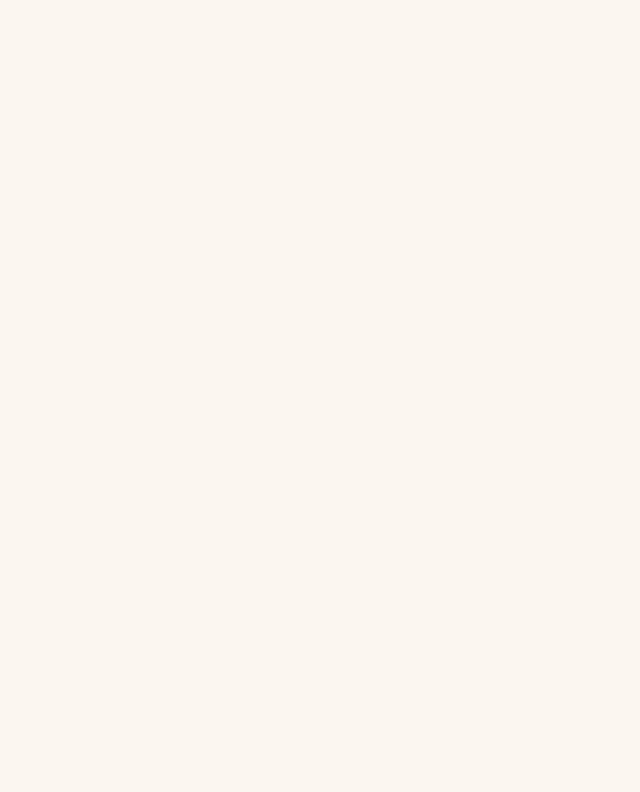
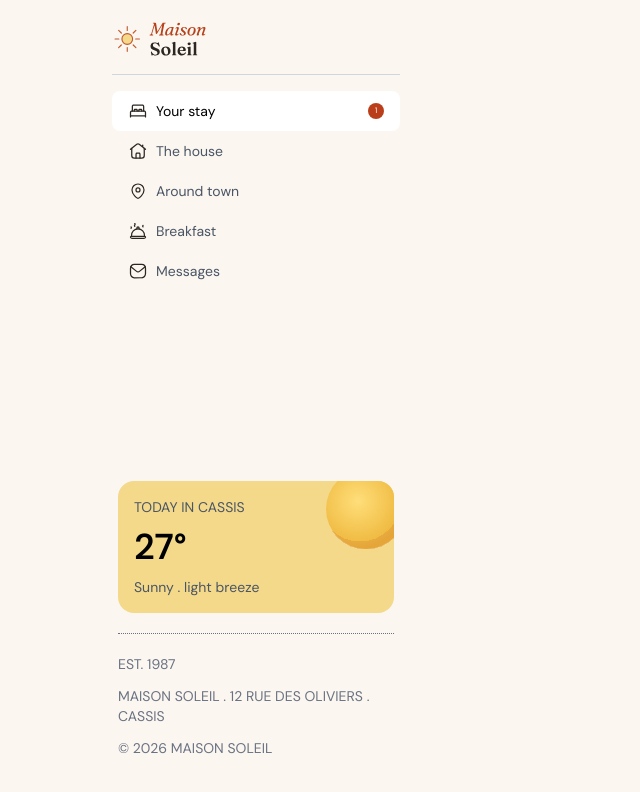
Before and after one commit to FrancoRaymond/hotel-booking-confirmation-page, a React (Vite) app: page / in a window 1280 px wide. Shown: the top 792 px of the page, without its empty margins (0-640 px from the left). Built offline with nearby package versions, Linux system fonts and the light colour scheme; a web font is replaced by a local one.

Commit message:
added sidebar

```diff
--- a/src/App.jsx
+++ b/src/App.jsx
@@ -1,10 +1,14 @@
 import React from 'react'
 import MobileNavbar from './components/MobileNavbar.jsx'
+import Sidebar from './components/Sidebar.jsx'
 
 const App = () => {
   return (
     <div>
       <MobileNavbar />
+      <div className='hidden md:flex'>
+        <Sidebar />
+      </div>
     </div>
   )
 }
--- /dev/null
+++ b/src/components/Sidebar.jsx
@@ -0,0 +1,56 @@
+import React from 'react'
+import logo from '../assets/images/logo.svg'
+import yourstay from '../assets/images/icon-bed.svg'
+import house from '../assets/images/icon-house.svg'
+import pin from '../assets/images/icon-pin.svg'
+import breakfast from '../assets/images/icon-breakfast-outline.svg'
+import messages from '../assets/images/icon-mail.svg'
+import NavFooter from './NavFooter'
+
+const Sidebar = () => {
+  return (
+    <div className='hidden md:flex flex-col justify-between h-screen w-80 py-5 px-4'>
+        <img src={logo} alt="maison soleil logo" className='w-24' />
+        <nav className='border-t py-4 border-gray-300 flex flex-col h-screen mt-4'>
+            <ul>
+                <li>
+                    <a href="" className='flex bg-white items-center justify-between gap-2 text-sm py-2.5 px-4 rounded-lg'>
+                        <div className='flex items-center gap-2'>
+                            <img src={yourstay} alt="" />
+                            <p >Your stay</p>
+                        </div>
+                        <p className='text-[8px] p-0.5 size-4 flex items-center justify-center rounded-full bg-[#ba3e19] text-white'>1</p>
+                    </a>
+                </li>
+                <li>
+                    <a href="" className='flex items-center gap-2 text-sm py-2.5 px-4 rounded-sm'>
+                        <img src={house} alt="" />
+                        <p className='text-gray-600'>The house</p>
+                    </a>
+                </li>
+                <li>
+                    <a href="" className='flex items-center gap-2 text-sm py-2.5 px-4 rounded-sm'>
+                        <img src={pin} alt="" />
+                        <p className='text-gray-600'>Around town</p>
+                    </a>
+                </li>
+                <li>
+                    <a href="" className='flex items-center gap-2 text-sm py-2.5 px-4 rounded-sm'>
+                        <img src={breakfast} alt="" />
+                        <p className='text-gray-600'>Breakfast</p>
+                    </a>
+                </li>
+                <li>
+                    <a href="" className='flex items-center gap-2 text-sm py-2.5 px-4 rounded-sm'>
+                        <img src={messages} alt="" />
+                        <p className='text-gray-600'>Messages</p>
+                    </a>
+                </li>
+            </ul>
+            <NavFooter />
+        </nav>
+    </div>
+  )
+}
+
+export default Sidebar
```
